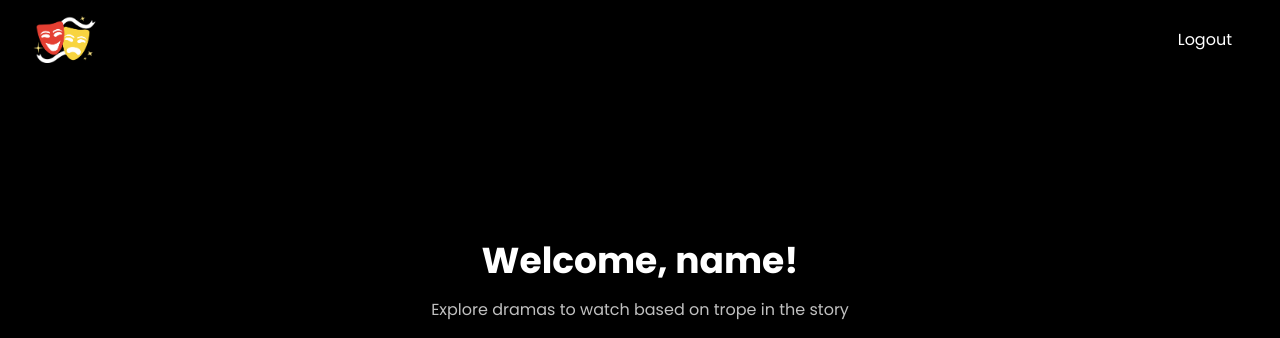
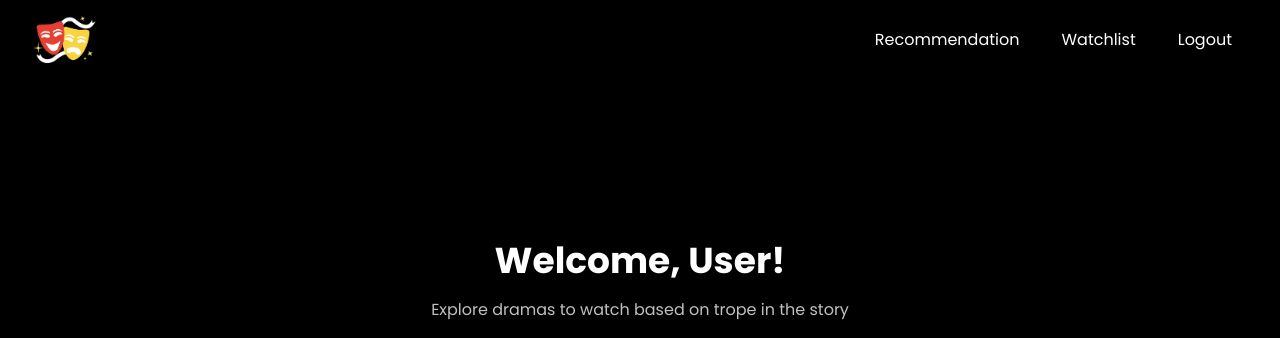
Before and after one commit to zhrsalsa/PickOurPicks, a Next.js app: page /homepage in a window 1280 px wide. Shown: the top 338 px of the page. Built offline with nearby package versions, Linux system fonts and the light colour scheme; no server answers; the database is empty.

Commit message:
update homepage

```diff
--- /dev/null
+++ b/src/app/ClientWrapper.tsx
@@ -0,0 +1,10 @@
+// src/app/ClientWrapper.tsx
+"use client";
+
+import { SessionProvider } from 'next-auth/react';
+
+const ClientWrapper = ({ children }: { children: React.ReactNode }) => {
+  return <SessionProvider>{children}</SessionProvider>;
+};
+
+export default ClientWrapper;
--- /dev/null
+++ b/src/app/_app.tsx
@@ -0,0 +1,16 @@
+// src/app/_app.tsx
+"use client";
+
+import { SessionProvider } from "next-auth/react";
+import React from "react";
+import { AppProps } from "next/app";
+
+const App = ({ Component, pageProps }: AppProps) => {
+  return (
+    <SessionProvider session={pageProps.session}>
+      <Component {...pageProps} />
+    </SessionProvider>
+  );
+};
+
+export default App;
--- a/src/app/homepage/homepage.module.css
+++ b/src/app/homepage/homepage.module.css
@@ -16,6 +16,25 @@
   cursor: pointer;
 }
 
+.headerButtons {
+  display: flex;
+  gap: 10px;
+}
+
+.recommendationButton,
+.watchlistButton {
+  padding: 0.5rem 1rem;
+  border-radius: 0.3rem;
+  transition: all 0.3s ease;
+  cursor: pointer;
+}
+
+.recommendationButton:hover,
+.watchlistButton:hover {
+  background-color: white;
+  color: #800020;
+}
+
 .logout {
   padding: 0.5rem 1rem;
   border-radius: 0.3rem;
@@ -26,8 +45,6 @@
 .logout:hover {
   background-color: white;
   color: #800020;
-  padding: 0.5rem 1rem;
-  border-radius: 0.3rem;
 }
 
 .main-sec {
--- a/src/app/homepage/page.tsx
+++ b/src/app/homepage/page.tsx
@@ -1,4 +1,5 @@
-/* src/app/homepage/page.tsx */
+// src/app/homepage/page.tsx
+
 "use client";
 
 import React, { useState, useEffect } from "react";
@@ -7,6 +8,7 @@ import Image from "next/image";
 import styles from "./homepage.module.css";
 import Carousel from "react-multi-carousel";
 import "react-multi-carousel/lib/styles.css";
+import { useSession } from "next-auth/react";
 
 type Drama = {
   id: number;
@@ -24,6 +26,7 @@ const Homepage = () => {
   const router = useRouter();
   const [dramas, setDramas] = useState<Drama[]>([]);
   const [selectedDrama, setSelectedDrama] = useState<Drama | null>(null);
+  const { data: session } = useSession(); // Now works because SessionProvider wraps this component
 
   useEffect(() => {
     const fetchDramas = async () => {
@@ -55,6 +58,14 @@ const Homepage = () => {
     router.push("/");
   };
 
+  const handleRecommendationClick = () => {
+    router.push("/recommendation");
+  };
+
+  const handleWatchlistClick = () => {
+    router.push("/watchlist");
+  };
+
   const responsive = {
     superLargeDesktop: { breakpoint: { max: 4000, min: 3000 }, items: 7 },
     desktop: { breakpoint: { max: 3000, min: 1024 }, items: 7 },
@@ -62,12 +73,10 @@ const Homepage = () => {
     mobile: { breakpoint: { max: 464, min: 0 }, items: 1 },
   };
 
-  // Default filter untuk menampilkan 'Enemies to Lovers'
   const defaultTropeFilter = dramas.filter((drama) =>
     drama.trope?.toLowerCase().includes("enemies to lovers")
   );
 
-  // Redirect to the recommendation page
   const handleStartExplore = () => {
     router.push("/recommendation");
   };
@@ -76,14 +85,24 @@ const Homepage = () => {
     <div className={styles.container}>
       <header className={styles.header}>
         <Image src="/headerimg.png" alt="Pick Our Picks" width={65} height={20} priority />
-        <button className={styles.logout} onClick={handleLogout}>
-          Logout
-        </button>
+        <div className={styles.headerButtons}>
+          <button className={styles.recommendationButton} onClick={handleRecommendationClick}>
+            Recommendation
+          </button>
+          <button className={styles.watchlistButton} onClick={handleWatchlistClick}>
+            Watchlist
+          </button>
+          <button className={styles.logout} onClick={handleLogout}>
+            Logout
+          </button>
+        </div>
       </header>
 
       <main className="px-8 py-12">
         <div className={styles["main-sec"]}>
-          <h1 className={styles.title}>Welcome, name!</h1>
+          <h1 className={styles.title}>
+            Welcome, {session?.user?.name ? session.user.name : "User"}!
+          </h1>
           <p className={styles.description}>Explore dramas to watch based on trope in the story</p>
           <button
             className={styles.startExploreButton}
--- a/src/app/layout.tsx
+++ b/src/app/layout.tsx
@@ -1,7 +1,9 @@
 // src/app/layout.tsx
 import './globals.css';
+import { Metadata } from 'next';
+import ClientWrapper from './ClientWrapper';
 
-export const metadata = {
+export const metadata: Metadata = {
   title: 'Pick Our Picks',
   description: 'Rekomendasi drama Korea berdasarkan trope',
 };
@@ -9,7 +11,9 @@ export const metadata = {
 export default function RootLayout({ children }: { children: React.ReactNode }) {
   return (
     <html lang="en">
-      <body>{children}</body>
+      <body>
+        <ClientWrapper>{children}</ClientWrapper>
+      </body>
     </html>
   );
 }
```
Also changed, not shown: src/app/watchlist/page.tsx (added), src/app/watchlist/watchlist.module.css (added).
